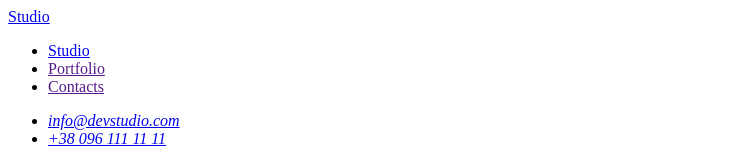
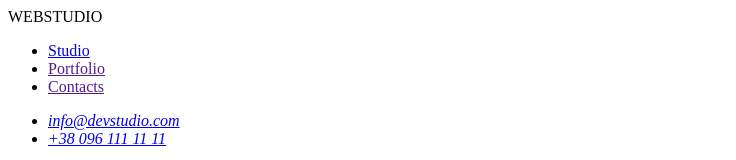
Before and after one commit to Nazarii-Veretiuk06/goit-markup-hw-02, a plain HTML site: page index.html in a window 1280 px wide. Shown: the top 160 px of the page, without its empty margins (0-736 px from the left). Drawn offline with Linux system fonts and the light colour scheme.

Commit message:
add markup

```diff
--- a/index.html
+++ b/index.html
@@ -10,9 +10,8 @@
     <header>
       <!--navigation-->
       <nav>
-        <a href="./index.html" class="logo">
-            <span class="logo-part">Studio</span>
-          </a>
+        <span class="logo-part">WEB</span><span class="studio-part">STUDIO</span>
+    </a>
         <ul class="nav-list">
             <li>
                 <a href="./index.html" class="nav-link">Studio</a>
@@ -182,8 +181,7 @@
     </main>
     <footer class="footer"></footer>
     <!-- Логотип -->
-    <a href="./index.html" class="footer-logo">
-      <span class="logo-part">Studio</span>
+    <a href="./index.html" class="footer-logo">WEB<span class="logo-part">STUDIO</span>
     </a>
 
     <!-- Текст футера -->
```
